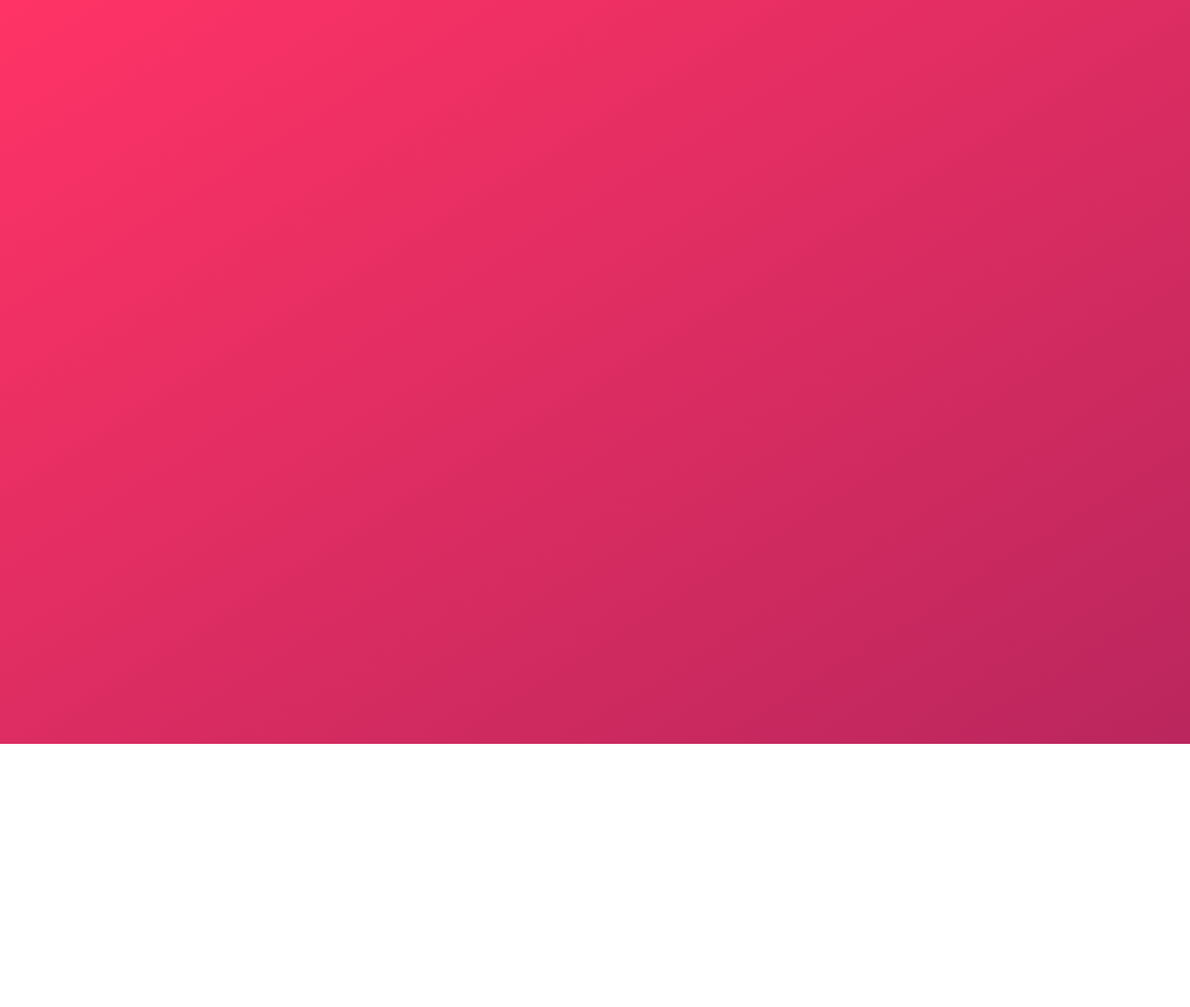
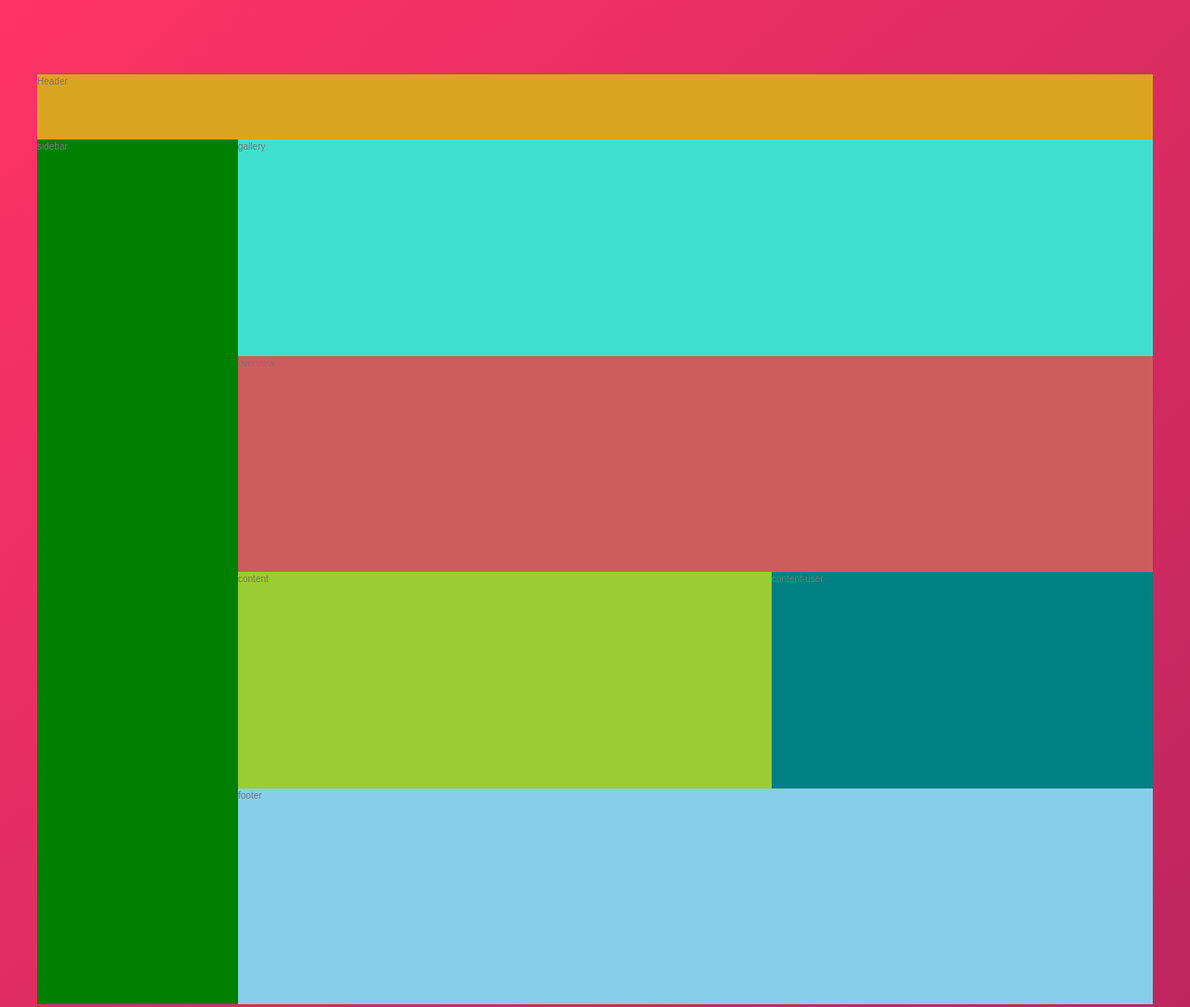
Before and after one commit to arnameti/building-trillo-with-grid, a website: page up/index.html in a window 1280 px wide. Shown: the top 1083 px of the page at 93% size. Before the commit the page ends 800 px from the top, so only its background shows below. Drawn offline with Linux system fonts and the light colour scheme.

Commit message:
building overall layout

```diff
--- /dev/null
+++ b/sass/_content-user.scss
@@ -0,0 +1,4 @@
+.content-user {
+  background-color: teal;
+  grid-column: col-start 8 / col-end 12;
+}
--- /dev/null
+++ b/sass/_content.scss
@@ -0,0 +1,4 @@
+.content {
+  background-color: yellowgreen;
+  grid-column: col-start 1 / col-end 7;
+}
--- /dev/null
+++ b/sass/_footer.scss
@@ -0,0 +1,4 @@
+.footer {
+  background-color: skyblue;
+  grid-column: content-start / content-end;
+}
--- /dev/null
+++ b/sass/_gallery.scss
@@ -0,0 +1,4 @@
+.gallery {
+  background-color: turquoise;
+  grid-column: content-start / content-end;
+}
--- /dev/null
+++ b/sass/_header.scss
@@ -0,0 +1,4 @@
+.header {
+  background-color: goldenrod;
+  grid-column: sidebar-start / content-end;
+}
--- /dev/null
+++ b/sass/_layout.scss
@@ -0,0 +1,10 @@
+.container {
+  max-width: 120rem;
+  height: 100rem;
+  margin: 8rem auto;
+  background-color: #fff;
+
+  display: grid;
+  grid-template-rows: 7rem repeat(4, min-content);
+  grid-template-columns: [sidebar-start] 21.6rem [sidebar-end content-start] repeat(12, [col-start] 1fr [col-end]) [contnet-end];
+}
--- /dev/null
+++ b/sass/_overview.scss
@@ -0,0 +1,4 @@
+.overview {
+  background-color: indianred;
+  grid-column: content-start / content-end;
+}
--- /dev/null
+++ b/sass/_sidebar.scss
@@ -0,0 +1,6 @@
+.sidebar {
+  height: 93rem;
+  background-color: green;
+  grid-column: sidebar-start / sidebar-end;
+  grid-row: 2 / -1;
+}
--- a/sass/style.scss
+++ b/sass/style.scss
@@ -1 +1,10 @@
 @import "base";
+@import "layout";
+@import "components";
+@import "header";
+@import "sidebar";
+@import "gallery";
+@import "overview";
+@import "content";
+@import "content-user";
+@import "footer";
--- a/up/index.html
+++ b/up/index.html
@@ -1,16 +1,33 @@
 <!DOCTYPE html>
 <html lang="en">
   <head>
-        <meta charset="UTF-8">
-        <meta name="viewport" content="width=device-width, initial-scale=1.0">
+    <meta charset="UTF-8" />
+    <meta name="viewport" content="width=device-width, initial-scale=1.0" />
 
-        <link href="https://fonts.googleapis.com/css?family=Open+Sans:300,400,600" rel="stylesheet">
-        <link rel="stylesheet" href="css/style.css">
+    <link
+      href="https://fonts.googleapis.com/css?family=Open+Sans:300,400,600"
+      rel="stylesheet"
+    />
+    <link rel="stylesheet" href="css/style.css" />
     <!-- <link rel="shortcut icon" type="image/png" href="img/favicon.png"> -->
 
     <title>trillo &mdash; Your all-in-one booking app</title>
   </head>
   <body>
+    <div class="container">
+      <header class="header">Header</header>
 
+      <div class="sidebar">sidebar</div>
+
+      <div class="gallery">gallery</div>
+
+      <div class="overview">overview</div>
+
+      <div class="content">content</div>
+
+      <div class="content-user">content-user</div>
+
+      <div class="footer">footer</div>
+    </div>
   </body>
 </html>
```
Also changed, not shown: package.json (added, +17 -0 lines), sass/_components.scss (added), up/css/style.css, 1 other file. Lines whose indentation alone changed are shown as unchanged.
